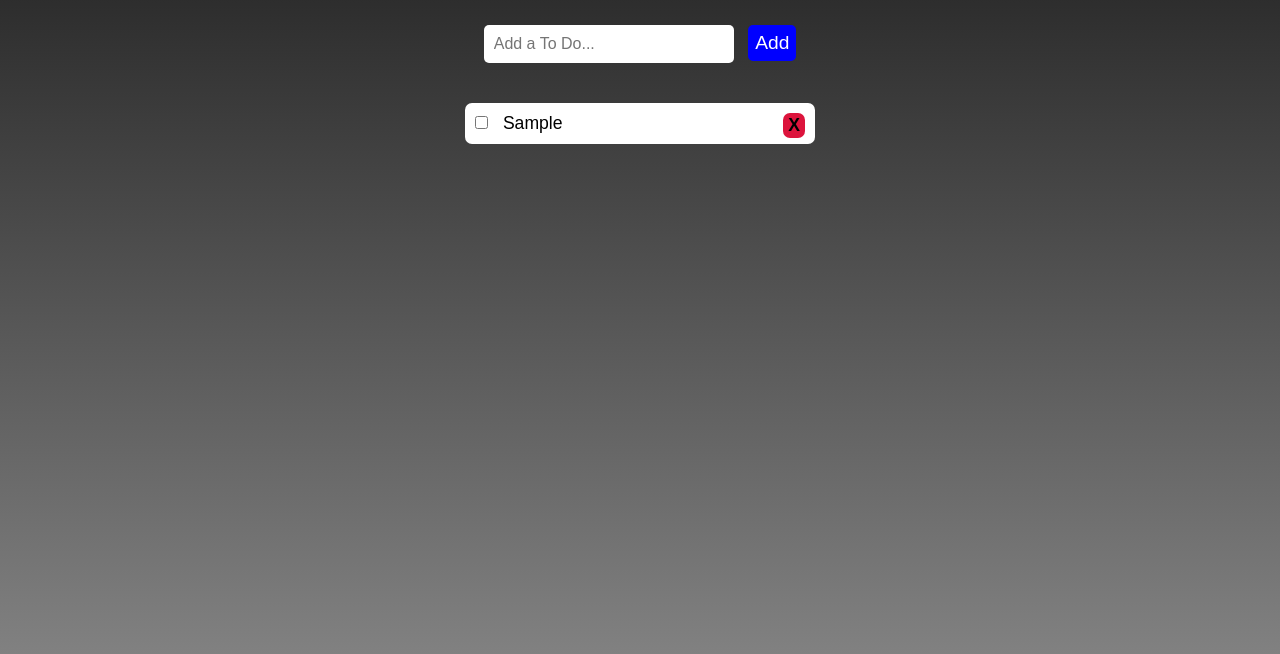
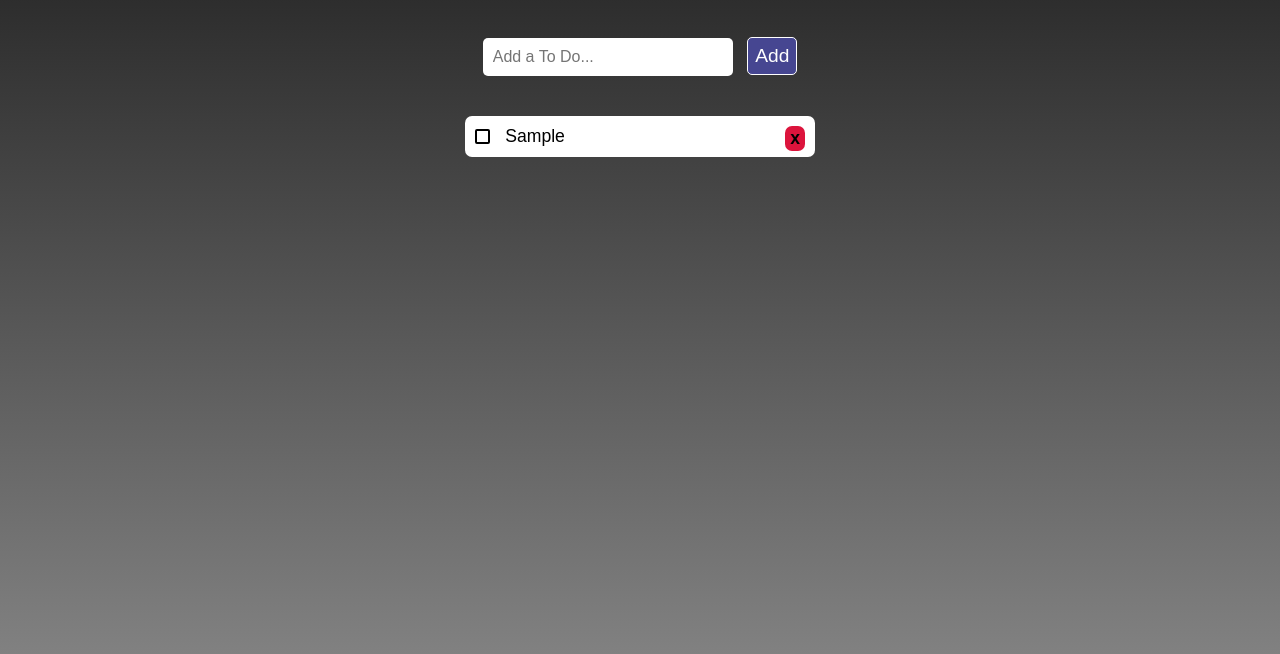
Before and after one commit to CameronRiecan/To-Do-List, a plain HTML site: page index.html in a window 1280 px wide. Both pictures are taken after typing "Sample" into the empty fields and a click on the button "Add". Shown: the part 90-744 px from the top of the page. Drawn offline with Linux system fonts and the light colour scheme.

Commit message:
major revision to change default checkbox behavior to get different checkmark color

```diff
--- a/css/styles.css
+++ b/css/styles.css
@@ -29,16 +29,9 @@ body {
 
 /* General Styles */
 
-button:hover {
-    cursor: pointer;
-    background-color: #73E831;
-}
-
 ul {
     list-style-type: none; /* get rid of bullet points on side of list items */
 }
-
-/* Common Style Ends */
 
 /* container */
 .container {
@@ -52,6 +45,8 @@ ul {
 h1 {
     color: #fff;
     font-size: 3rem;
+    border-bottom: 2px solid #fff;
+    padding-bottom: 10px;
 }
 
 /* todo-form */
@@ -70,13 +65,21 @@ h1 {
 }
 
 .add-button {
-    background-color: #0000ff;
+    background-color: #464691;
     color: #fff;
-    border: none;
+    border: 1px solid #fff;
     outline: none;
     border-radius: 5px;
     padding: 7px;
     font-size: 1.2rem;
+    transition: background-color 0.4s ease;
+}
+
+button:hover {
+    cursor: pointer;
+    background-color: #ccc;
+    color: #222;
+    transition: background-color 0.4s ease;
 }
 
 /* todo-items */
@@ -101,15 +104,52 @@ h1 {
     border-bottom-right-radius: 7px;
 }
 
-/* item style end */
-
 .checkbox {
     margin-right: 10px;
 }
 
+/* Reset the native checkbox input styles */
+input[type="checkbox"] {
+    -webkit-appearance: none;
+    appearance: none;
+    background-color: #fff;
+    margin: 0;
+    width: 1.15em;
+    height: 1.15em;
+    border: 2px solid #000; /* Black border */
+    border-radius: 0.15em;
+    transform: translateY(-0.075em);
+    display: inline-flex;
+    align-items: center;
+    margin-right: 10px;
+}
+
+/* Style the checkmark */
+input[type="checkbox"]::before {
+    content: "";
+    width: 0.65em;
+    height: 0.65em;
+    transform: scale(0);
+    transition: 120ms transform ease-in-out;
+    box-shadow: inset 1em 1em #464691; /* Purple checkmark */
+    background-color: transparent; /* Remove background color */
+    transform-origin: bottom left;
+    clip-path: polygon(14% 44%, 0 65%, 50% 100%, 100% 16%, 80% 0%, 43% 62%);
+}
+
+/* Change the border color when the checkbox is checked */
+input[type="checkbox"]:checked {
+    border-color: #464691; /* Purple border when checked */
+}
+
+/* Show the checkmark when the checkbox is checked */
+input[type="checkbox"]:checked::before {
+    transform: scale(1);
+}
+
 .delete-button {
     float: right;
-    background-color: #dc143c;
+    background-color:  #dc143c;
     border: none;
     outline: none;
     border-radius: 7px;
@@ -119,6 +159,10 @@ h1 {
     font-weight: 550;
 }
 
+.delete-button:hover {
+    background-color: #73E831;
+}
+
 /* applied when the todo item is checked */
 .checked {
     text-decoration: line-through;
--- a/js/script.js
+++ b/js/script.js
@@ -53,7 +53,7 @@
         li.innerHTML = `
             <input type="checkbox" class="checkbox" ${checked}>
             ${item.name}
-            <button class="delete-button">X</button>
+            <button class="delete-button">x</button>
         `;
 
         todoItemsList.append(li);
```
